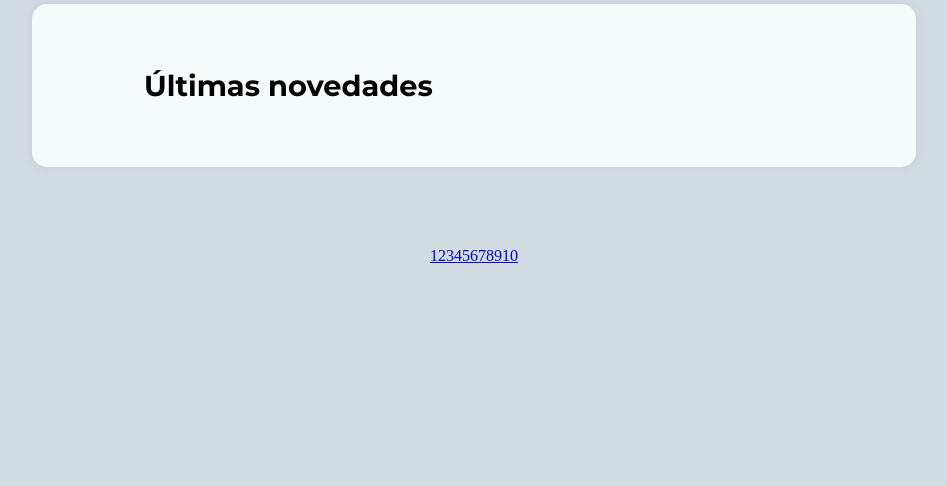
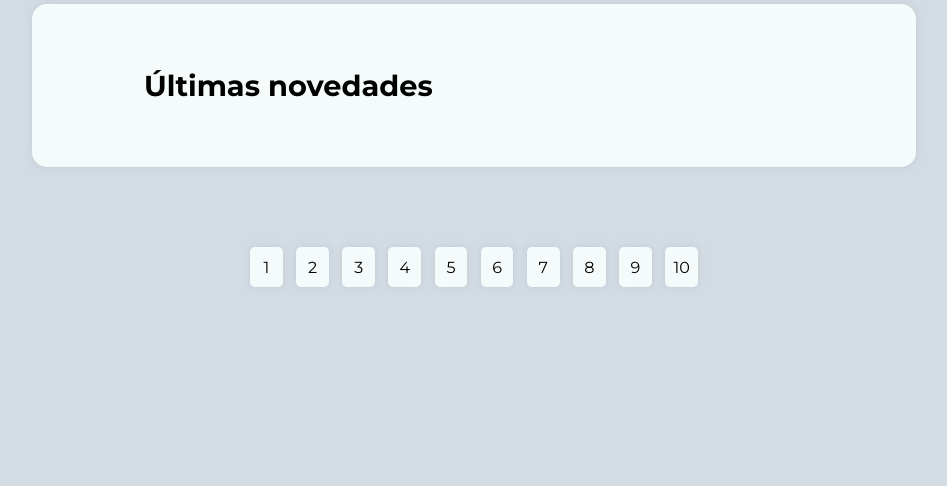
Before and after one commit to maymayrodriguez/comunicacion-institucional, a PHP site: the page made by index.php in a window 1280 px wide. Shown: the part 204-690 px from the top of the page, without its empty margins (166-1113 px from the left). Run offline with PHP 8.4, Linux system fonts and the light colour scheme; data that the repository does not hold is empty.

Commit message:
cambios en los estilos de la paginación

```diff
--- a/notificaciones.php
+++ b/notificaciones.php
@@ -42,11 +42,12 @@
 
 
         </div>
-        <div>
+        <div id="paginacion">
             <?php
             for($i = 1; $i <= 10; $i++){
-                echo '<a href="index.php?pagina=' . $i . '">' . $i . '</a>';
+                echo '<a href="index.php?pagina=' . $i . '" class="paginacionIndices">' . $i . '</a>';
             }
+
             ?>
     </div>
     </main>
--- a/static/css/styles.css
+++ b/static/css/styles.css
@@ -342,6 +342,35 @@ header img{
 
 }
 
+.paginacionIndices{
+
+    color: #000000;
+    background-color: #F5FAFB;
+    box-shadow: 0 0 7px 1px #c6ced8;
+    border-radius: 5px;
+    text-decoration: none;
+    font-family: 'Montserrat', sans-serif;
+
+
+    height:5vh;
+    width:3.5vw;
+
+    display:flex;
+    justify-content: center;
+    align-items: center;
+
+
+}
+
+#paginacion{
+    display:flex;
+
+
+    gap:3%;
+    padding-bottom:3%;
+
+}
+
 /*----------------------------------------------------------------------------------------*/
 
 /*ESTILOS MAIN HORARIOS*/
@@ -353,7 +382,6 @@ header img{
 
     width: 100vw;
     height: 100vh;
-
 
 }
 
```
